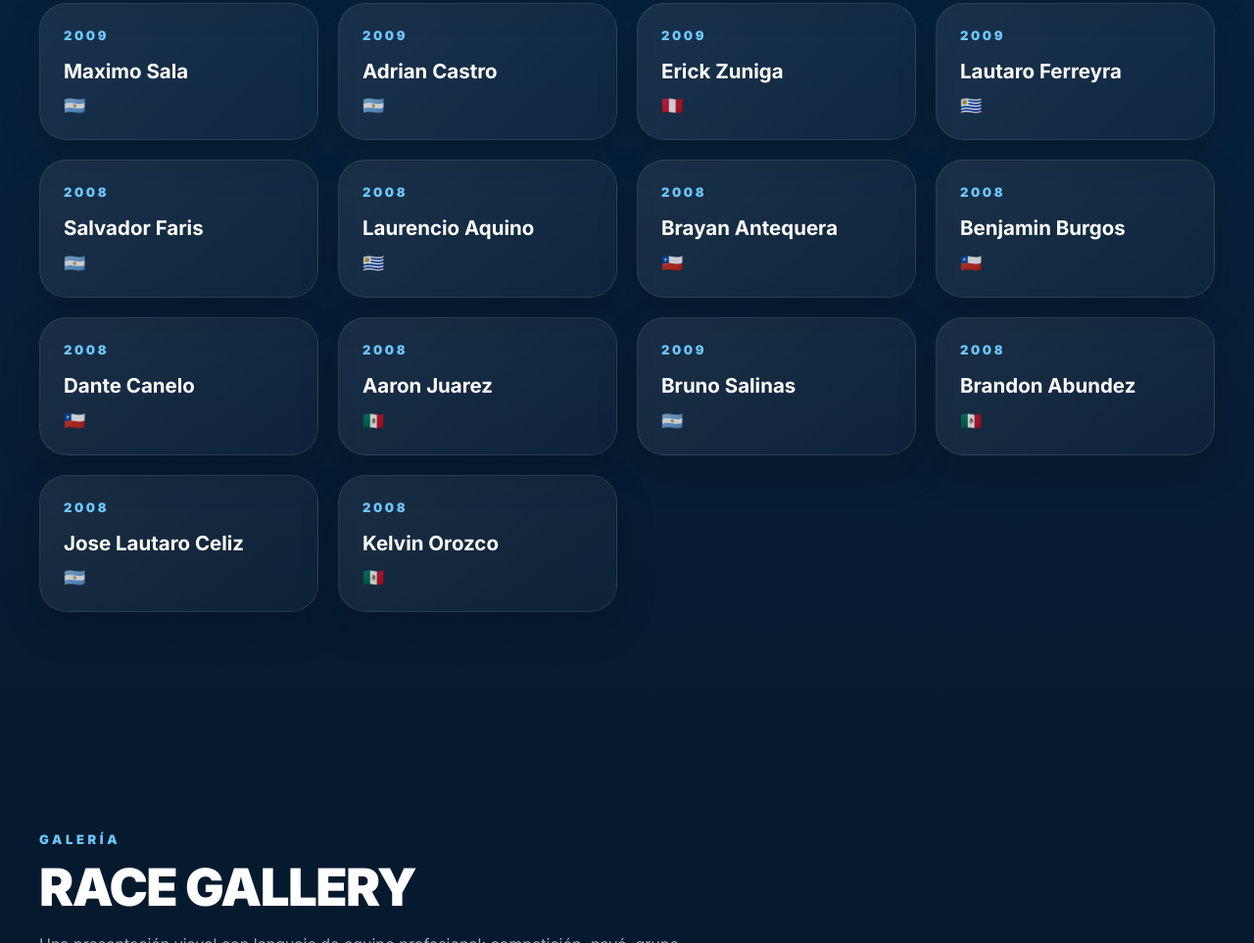
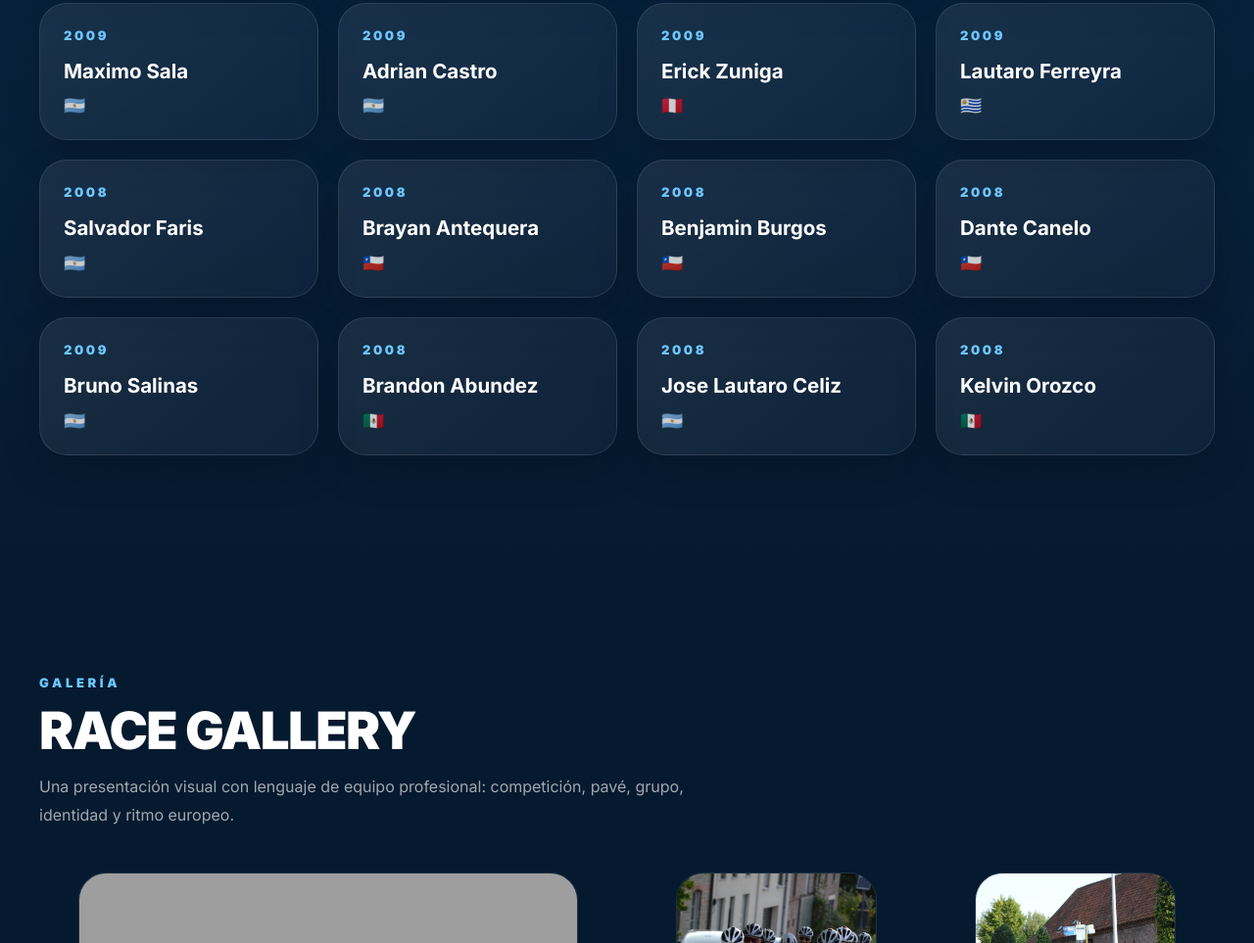
Before and after one commit to startcyclingteam/java-start-junior-team, a plain HTML site: page index.html in a window 1280 px wide. Shown: the part 2885-3848 px from the top of the page at 98% size. Drawn offline with Linux system fonts and the light colour scheme; grey boxes are pictures that could not be loaded.

Commit message:
Update index.html

```diff
--- a/index.html
+++ b/index.html
@@ -153,11 +153,6 @@
     </article>
 <article class="rider-card">
       <div class="rider-year">2008</div>
-      <h3>Laurencio Aquino</h3>
-      <p>🇺🇾</p>
-    </article>
-<article class="rider-card">
-      <div class="rider-year">2008</div>
       <h3>Brayan Antequera</h3>
       <p>🇨🇱</p>
     </article>
@@ -170,11 +165,6 @@
       <div class="rider-year">2008</div>
       <h3>Dante Canelo</h3>
       <p>🇨🇱</p>
-    </article>
-<article class="rider-card">
-      <div class="rider-year">2008</div>
-      <h3>Aaron Juarez</h3>
-      <p>🇲🇽</p>
     </article>
 <article class="rider-card">
       <div class="rider-year">2009</div>
```
